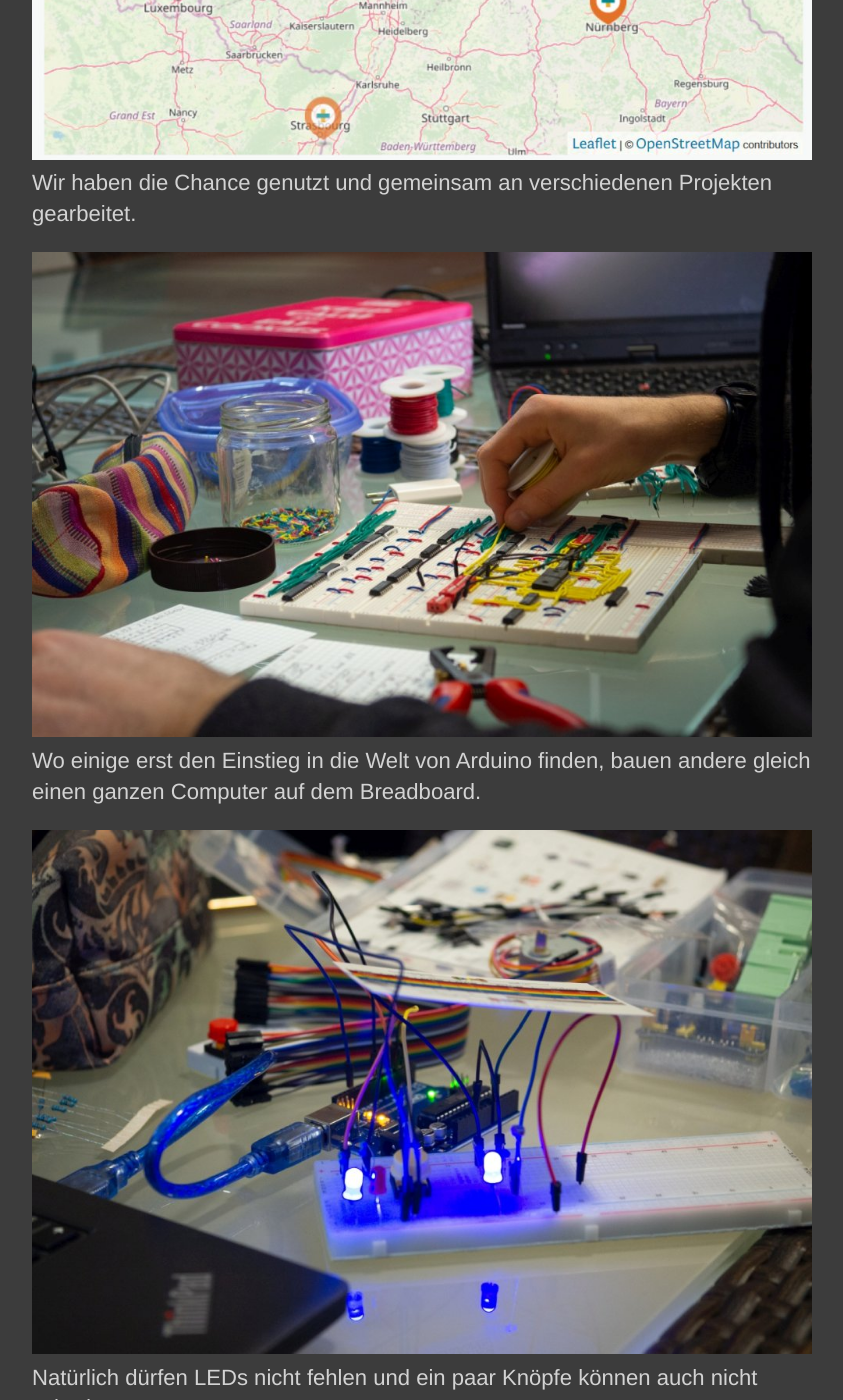
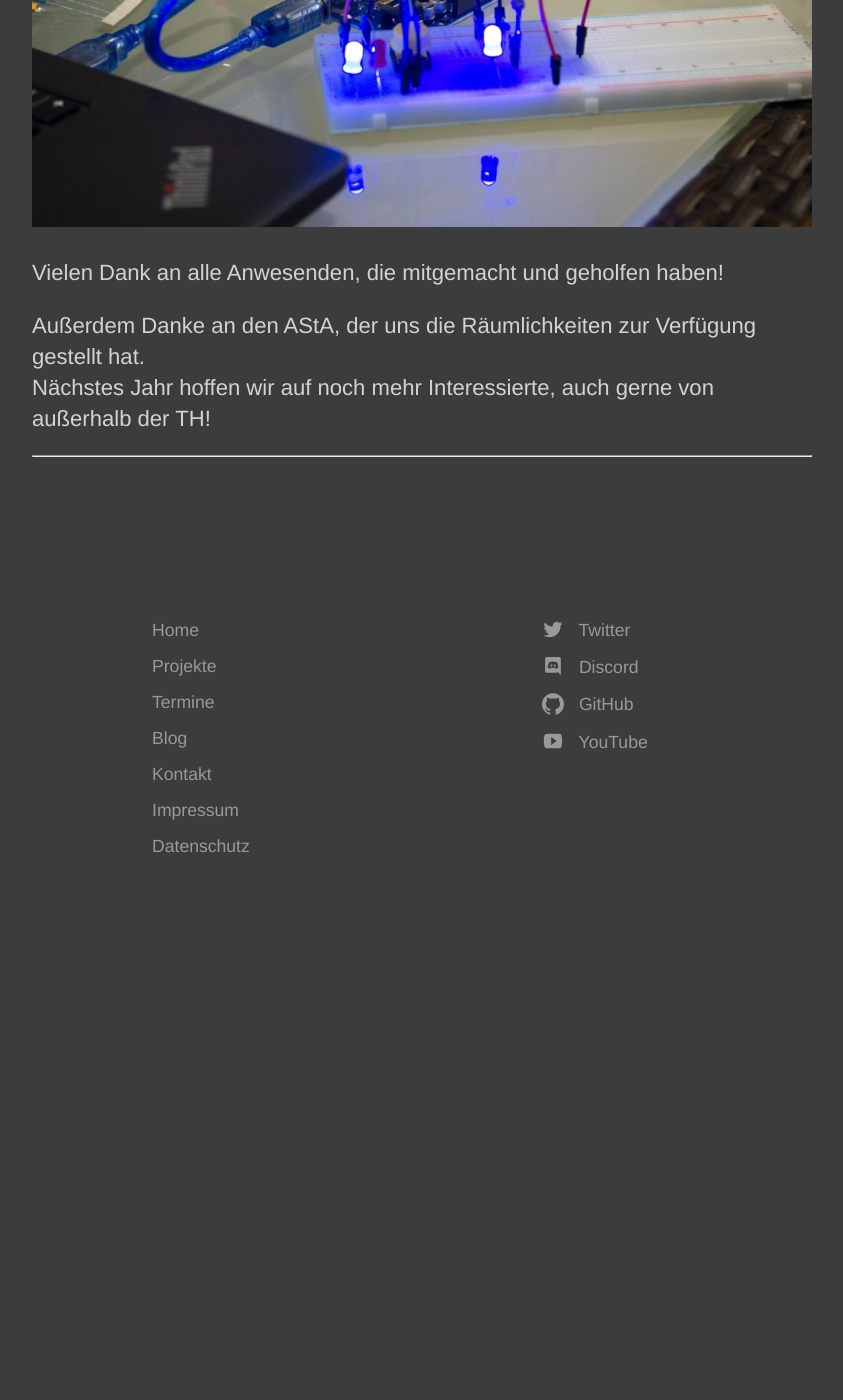
Before and after one commit to BinHacken/BinHacken.github.io, a Jekyll site: the page built from blog.md, in a window 1280 px wide and 1400 px high, scrolled down 1410 px. Shown: the whole window, without its empty margins (218-1061 px from the left). Built offline with Jekyll 4.4.1, drawn with Linux system fonts in a browser that asks for light colours; after the commit the page ends 2342 px from its top, so only the background shows below that; some of the changed text lies outside the part shown.

Commit message:
Gekürzter Blogeintrag zum Arduino Day

```diff
--- a/blog.md
+++ b/blog.md
@@ -7,26 +7,18 @@ description: Aktuelle Neuigkeiten & Events
 
 ### Arduino Day 2019 - 16.03.2019
 
-![Arduino Day 2019 Zertifikat](/images/arduinoday2019/arduinod19_zertifikat.jpg)
+![Arduino Day 2019 Karte](/images/arduinoday2019/arduinod19_map.jpg)
 
 Arduino Day ist die Geburtstagsfeier von Arduino, ausgetragen in Form von weltweiten Community-Events.
 Arduino ist eine Open-Source-Plattform um Mikrokontroller und deren Programmierung zugänglicher zu gestalten und den Menschen nahezubringen.
 
-![Arduino Day 2019 Karte](/images/arduinoday2019/arduinod19_map.jpg)
 Wir haben die Chance genutzt und gemeinsam an verschiedenen Projekten gearbeitet.
 
-![Breadboard PC](/images/arduinoday2019/2.jpg)
-Wo einige erst den Einstieg in die Welt von Arduino finden, bauen andere gleich einen ganzen Computer auf dem Breadboard.
+![LEDs](/images/arduinoday2019/3.jpg)
 
-![LEDs](/images/arduinoday2019/3.jpg)
-Natürlich dürfen LEDs nicht fehlen und ein paar Knöpfe können auch nicht schaden.
+Vielen Dank an alle Anwesenden, die mitgemacht und geholfen haben!
 
-![Arduino Buttons](/images/arduinoday2019/4.jpg)
-![Laptop und Electronik](/images/arduinoday2019/1.jpg)
-
-Vielen Dank an alle Anwesenden die mitgemacht und geholfen haben!
-
-Außerdem Danke an den AStA, der uns die Räumlichkeiten zur verfügung gestellt hat.
+Außerdem Danke an den AStA, der uns die Räumlichkeiten zur Verfügung gestellt hat.
 Nächstes Jahr hoffen wir auf noch mehr Interessierte, auch gerne von außerhalb der TH!
 
 ---
```
